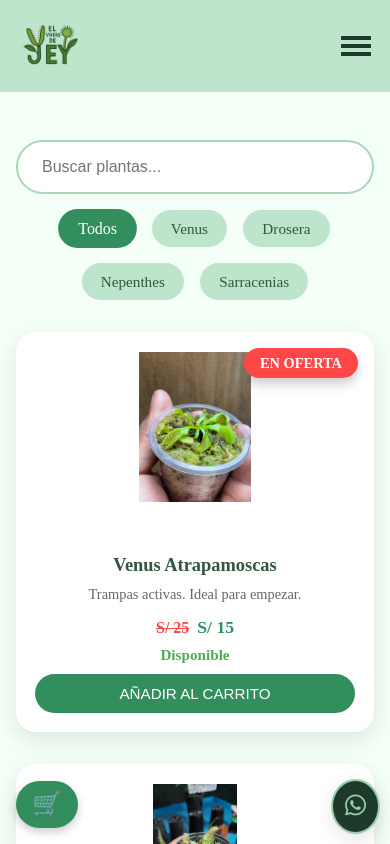
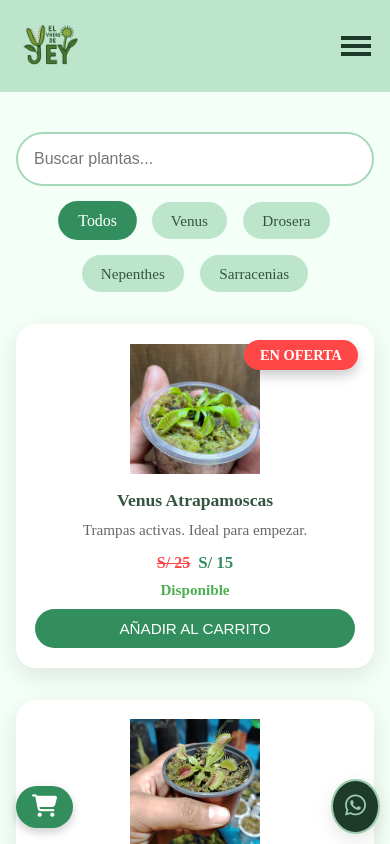
Before and after one commit to Jarol20cb/El-vivero-de-Jey, an Angular app: page /tienda in a window 390 px wide. Shown: the top 844 px of the page. Built offline with nearby package versions, Linux system fonts and the light colour scheme.

Commit message:
se mejoro el icono de carrito

```diff
--- a/src/app/tienda/tienda.component.css
+++ b/src/app/tienda/tienda.component.css
@@ -65,7 +65,7 @@
   padding: 1.2rem;
   text-align: center;
   box-shadow: 0 8px 25px rgba(0, 0, 0, 0.1);
-  transition: transform 0.3s ease, box-shadow 0.3s ease;
+  transition: box-shadow 0.3s ease;
   position: relative;
   height: 400px;
   display: flex;
@@ -74,14 +74,19 @@
 }
 
 .producto-card:hover {
-  transform: translateY(-8px);
   box-shadow: 0 12px 35px rgba(0, 0, 0, 0.15);
 }
 
 .producto-card img {
-  max-height: 150px;
-  object-fit: contain;
+  width: 150px;
+  height: 150px;
+  object-fit: cover;
   margin-bottom: 0.8rem;
+  transition: transform 0.3s ease;
+}
+
+.producto-card img:hover {
+  transform: scale(1.1); /* Efecto de agrandamiento en la imagen */
 }
 
 .producto-card h3 {
@@ -199,7 +204,6 @@
   cursor: pointer;
   z-index: 1000;
 }
-
 
 .carrito-icono .contador {
   background: red;
@@ -326,39 +330,70 @@
   background-color: var(--verde-hover);
 }
 
-.overlay-footer {
-  display: flex;
-  justify-content: space-between;
-  align-items: center;
-  margin-top: 1rem;
-  padding-top: 1rem;
-  border-top: 1px solid #eee;
+
+/* Media Query para pantallas pequeñas (móviles) */
+@media (max-width: 600px) {
+  .tienda-container {
+    padding: 2rem 1rem;
   }
 
-.btn-cancelar {
-  padding: 1rem 2rem;
-  background-color: #ff4747;
-  color: white;
-  border: none;
-  border-radius: 30px;
-  font-size: 1rem;
-  cursor: pointer;
-  transition: background-color 0.3s ease;
+  .buscador input {
+    padding: 1rem;
+    font-size: 0.9rem;
   }
 
-.btn-cancelar:hover {
-  background-color: #e53935;
+  .chips {
+    gap: 0.8rem;
   }
 
-@media (max-width: 768px) {
+  .producto-card {
+    padding: 1rem;
+    height: auto;
+  }
+
+  .producto-card img {
+    width: 120px;
+    height: 120px;
+  }
+
+  .producto-card h3 {
+    font-size: 1rem;
+  }
+
+  .producto-card p {
+    font-size: 0.85rem;
+  }
+
+  .producto-card .precios {
+    font-size: 1rem;
+  }
+
+  .producto-card .btn-ver {
+    padding: 0.6rem 1.2rem;
+  }
+
+  .carrito-icono {
+    font-size: 1.3rem;
+    padding: 0.4rem 0.8rem;
+  }
+
+  .carrito-overlay {
+    padding: 1rem;
+  }
+
+  .overlay-contenido {
+    width: 100%;
+    max-width: none;
+  }
+
   .item-carrito {
     flex-direction: column;
-      align-items: flex-start;
+    gap: 0.8rem;
   }
 
   .item-carrito img {
-      max-height: 60px;
-      width: 60px;
+    max-height: 70px;
+    width: 70px;
   }
 
   .item-carrito .detalles h4 {
@@ -368,8 +403,141 @@
   .item-carrito .detalles p {
     font-size: 0.85rem;
   }
+}
+
+/* Media Query para tablets */
+@media (max-width: 768px) {
+  .tienda-container {
+    padding: 2.5rem 1rem;
+  }
+
+  .buscador input {
+    font-size: 1rem;
+  }
+
+  .chips {
+    gap: 1rem;
+  }
+
+  .producto-card {
+    padding: 1.2rem;
+    height: auto;
+  }
+
+  .producto-card img {
+    width: 130px;
+    height: 130px;
+  }
+
+  .producto-card h3 {
+    font-size: 1.1rem;
+  }
+
+  .producto-card p {
+    font-size: 0.95rem;
+  }
+
+  .producto-card .precios {
+    font-size: 1.05rem;
+  }
+
+  .producto-card .btn-ver {
+    padding: 0.7rem 1.4rem;
+  }
+
+  .carrito-icono {
+    font-size: 1.4rem;
+    padding: 0.5rem 1rem;
+  }
+
+  .carrito-overlay {
+    padding: 1.5rem;
+  }
 
   .overlay-contenido {
-      width: 95%;
+    width: 100%;
+    max-width: 800px;
+  }
+
+  .item-carrito {
+    flex-direction: row;
+    gap: 1rem;
+  }
+
+  .item-carrito img {
+    max-height: 80px;
+    width: 80px;
+  }
+
+  .item-carrito .detalles h4 {
+    font-size: 1.1rem;
+  }
+
+  .item-carrito .detalles p {
+    font-size: 0.9rem;
   }
 }
+
+@media (min-width: 1024px) {
+  .tienda-container {
+    padding: 3rem 2rem;
+  }
+
+  .producto-card {
+    padding: 1.5rem;
+    height: auto;
+  }
+
+  .producto-card img {
+    width: 150px;
+    height: 150px;
+  }
+
+  .producto-card h3 {
+    font-size: 1.2rem;
+  }
+
+  .producto-card p {
+    font-size: 1rem;
+  }
+
+  .producto-card .precios {
+    font-size: 1.15rem;
+  }
+
+  .producto-card .btn-ver {
+    padding: 0.8rem 1.6rem;
+  }
+
+  .carrito-icono {
+    font-size: 1.6rem;
+    padding: 0.6rem 1.2rem;
+  }
+
+  .carrito-overlay {
+    padding: 2rem;
+  }
+
+  .overlay-contenido {
+    width: 90%;
+    max-width: 1000px;
+  }
+
+  .item-carrito {
+    flex-direction: row;
+    gap: 1.5rem;
+  }
+
+  .item-carrito img {
+    max-height: 90px;
+    width: 90px;
+  }
+
+  .item-carrito .detalles h4 {
+    font-size: 1.2rem;
+  }
+
+  .item-carrito .detalles p {
+    font-size: 1rem;
+  }
+}
--- a/src/app/tienda/tienda.component.html
+++ b/src/app/tienda/tienda.component.html
@@ -34,10 +34,11 @@
     </div>
   </div>
 
-  <div class="carrito-icono" (click)="toggleOverlay()">
-    🛒
-    <span *ngIf="carrito.length > 0" class="contador">{{ getCantidadTotal() }}</span>
-  </div>
+  <!-- dentro del div tienda-container -->
+<div class="carrito-icono" (click)="toggleOverlay()">
+  <i class="fas fa-cart-shopping"></i>
+  <span *ngIf="carrito.length > 0" class="contador">{{ getCantidadTotal() }}</span>
+</div>
 
   <div class="carrito-overlay" *ngIf="mostrarOverlay">
     <div class="overlay-contenido">
@@ -51,7 +52,7 @@
       <div *ngFor="let item of carrito" class="item-carrito">
         <div class="detalle">
           <img [src]="item.imagen" alt="{{ item.nombre }}" class="producto-imagen-mini" />
-          <strong>{{ item.nombre }}</strong> - S/ {{ item.precio }} x {{ item.cantidad }} unidades
+          <strong>{{ item.nombre }}</strong> - S/ {{ item.precio }} x <strong>{{ item.cantidad }}</strong> unidades
         </div>
         <div class="acciones">
           <button (click)="cambiarCantidad(item, 1)">+</button>
```
Lines whose indentation alone changed are shown as unchanged.
